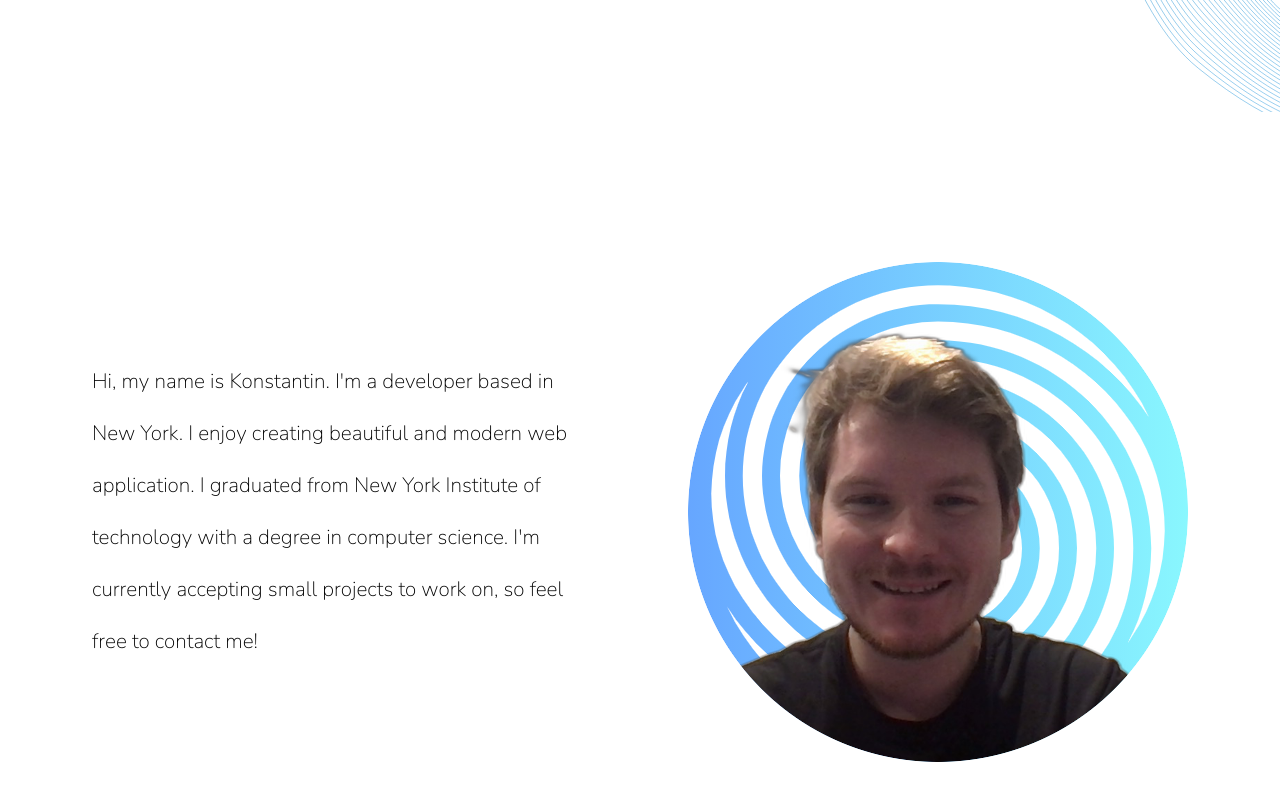
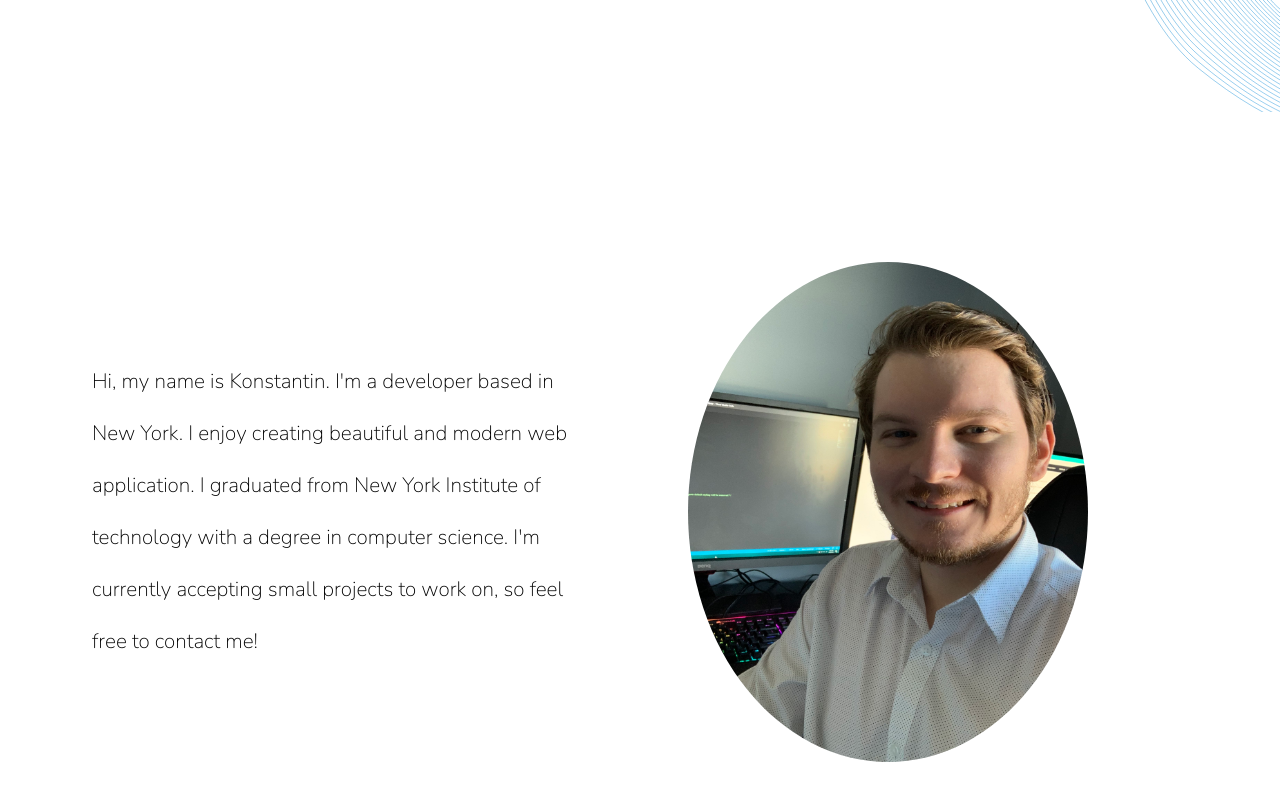
Before and after one commit to konsonoftek/portfolio, a React (Create React App) app: page / in a window 1280 px wide. Shown: the part 688-1488 px from the top of the page. Built offline with nearby package versions, Linux system fonts and the light colour scheme.

Commit message:
Changed profile pic for a different temp pic

```diff
--- a/src/components/About.js
+++ b/src/components/About.js
@@ -1,5 +1,5 @@
 import styled from 'styled-components';
-import Profile from '../assets/profile-pic.png'
+import Profile from '../assets/profile.jpg'
 
 const AboutStyles = styled.div`
   height: 100vh;
@@ -15,16 +15,17 @@ const AboutStyles = styled.div`
   }
 `;
 const ProfilePicture = styled.img`
-  width:500px;
+  width:400px;
   height:500px;
   grid-column:2;
   justify-self:flex-start;
+  border-radius:50%;
 
   @media(max-width:1068px){
     grid-row:1;
     grid-column:1;
-    width:330px;
-    height:330px;
+    width:280px;
+    height:340px;
     justify-self:center;
   }
 `;
```
Also changed, not shown: src/assets/profile.jpg (added), 1 other file (tests, documents, lock files or other folders).
